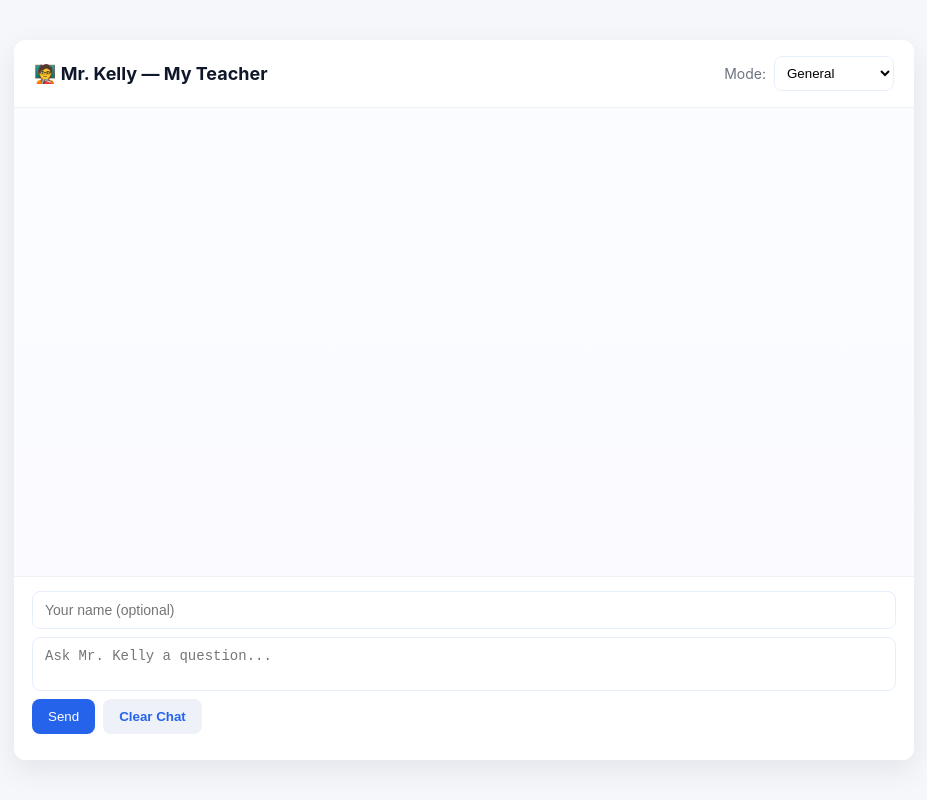
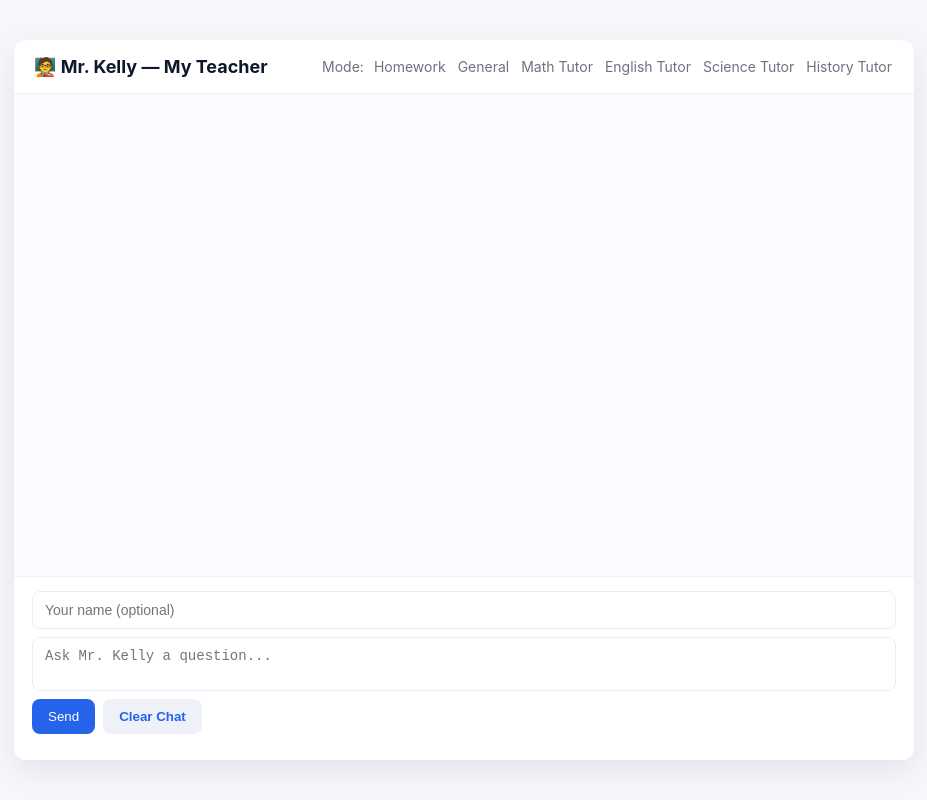
Before and after one commit to shappycc2010-ctrl/My-Teacher-, a website: page public/index.html in a window 1280 px wide. Shown: the whole page, without its empty margins (176-1103 px from the left). Drawn offline with Linux system fonts and the light colour scheme.

Commit message:
Add Homework option to mode selection

```diff
--- a/public/index.html
+++ b/public/index.html
@@ -12,7 +12,7 @@
       <div class="title">🧑‍🏫 Mr. Kelly — My Teacher</div>
       <div class="modes">
         <label for="mode">Mode:</label>
-        <select id="mode">
+        <option value="homework">Homework</option>
           <option value="general">General</option>
           <option value="math">Math Tutor</option>
           <option value="english">English Tutor</option>
```
